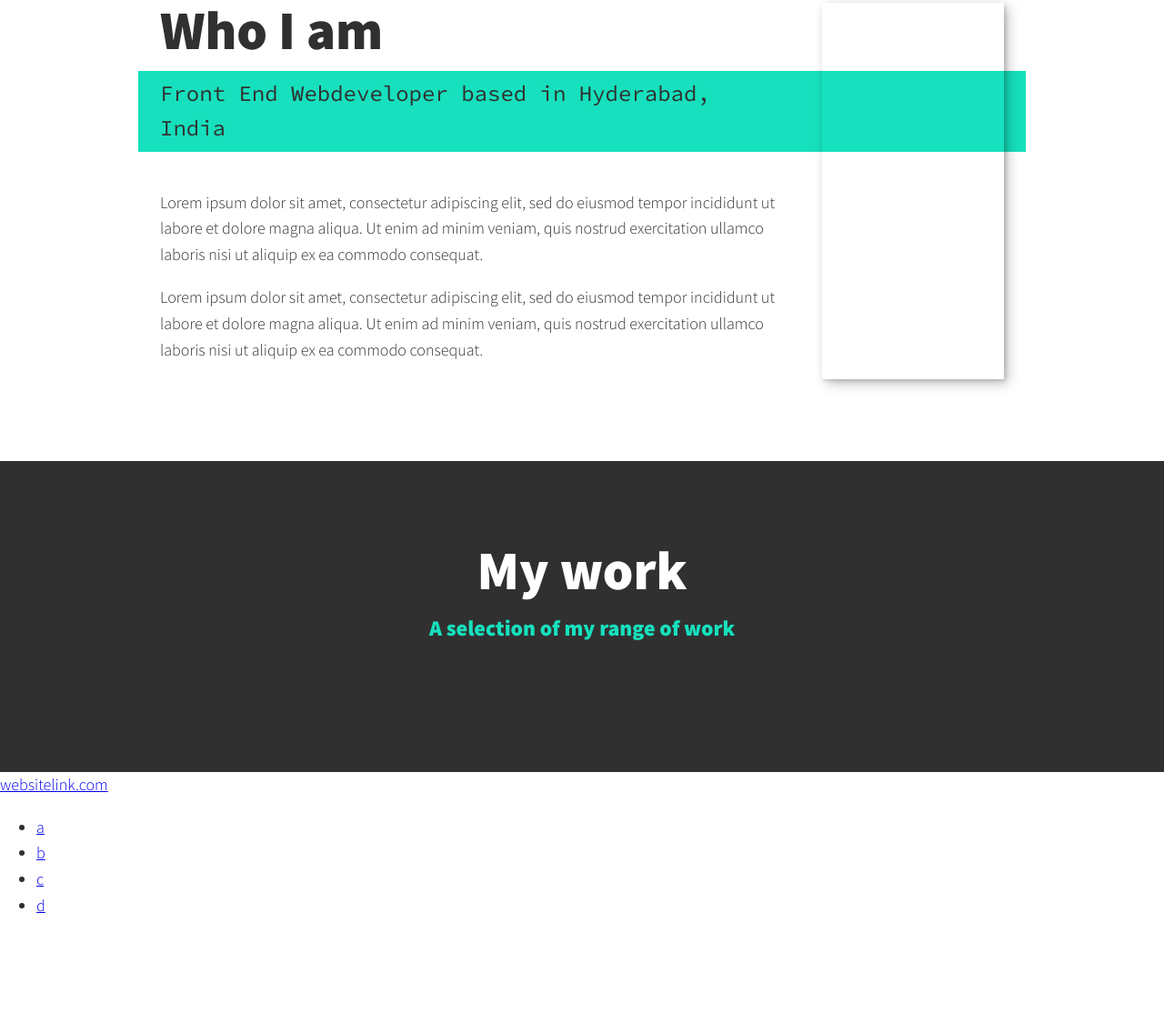
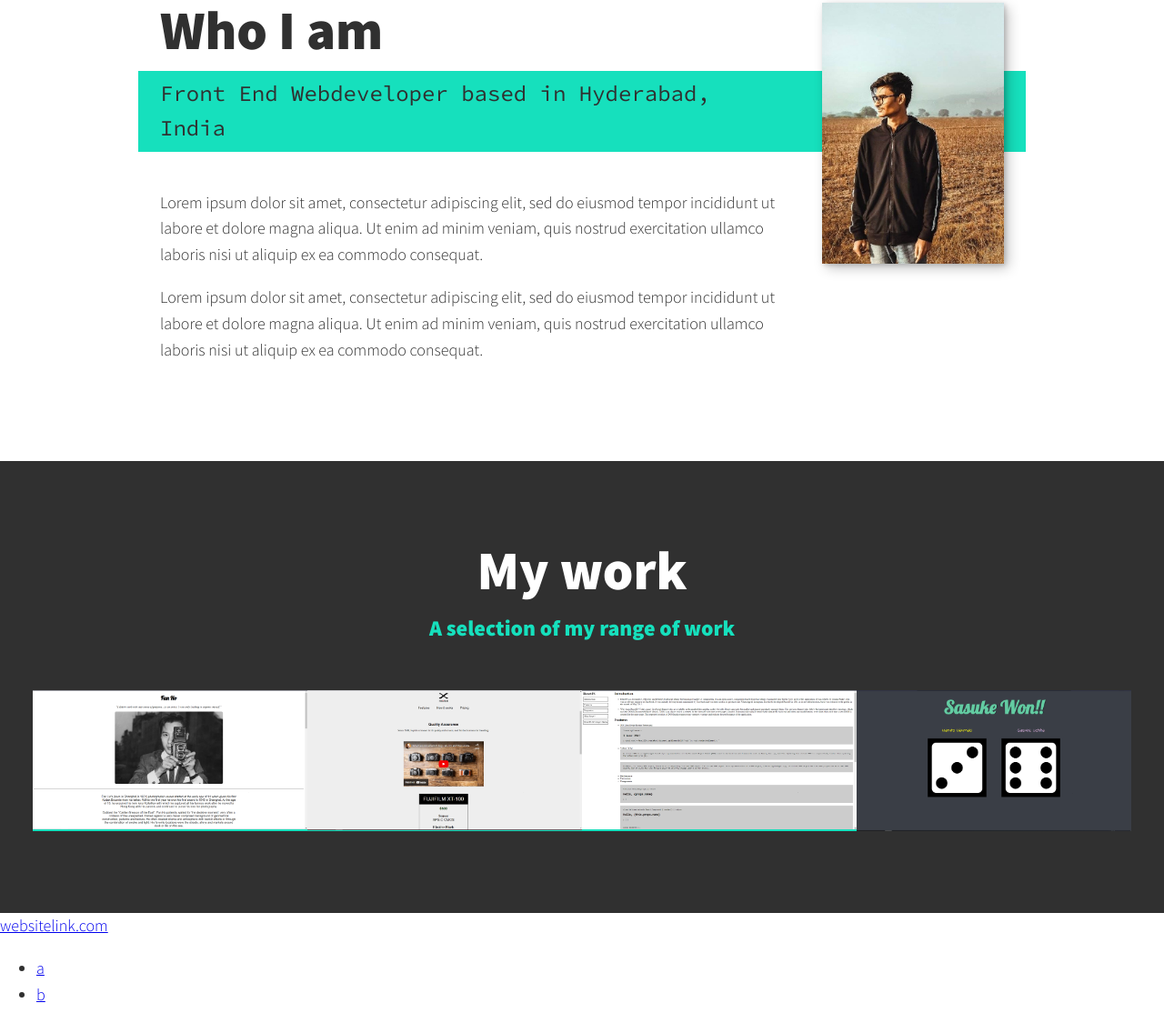
Before and after one commit to b-rajshekar/myportfolio, a plain HTML site: page index.html in a window 1280 px wide. Shown: the part 1215-2329 px from the top of the page at 91% size. Before the commit the page ends 2244 px from the top, so only its background shows below. Drawn offline with nearby package versions, Linux system fonts and the light colour scheme; the site is published under a folder, as on GitHub Pages, so addresses that start at the root find nothing.

Commit message:
Fixed image not loading

```diff
--- a/index.html
+++ b/index.html
@@ -73,7 +73,7 @@
                <p>Lorem ipsum dolor sit amet, consectetur adipiscing elit, sed do eiusmod tempor incididunt ut labore et dolore magna aliqua. Ut enim ad minim veniam, quis nostrud exercitation ullamco laboris nisi ut aliquip ex ea commodo consequat.</p>
            </div>
 
-           <img src="/images/me2.jpg" alt="" class="about-me__img">
+           <img src="./images/me2.jpg" alt="" class="about-me__img">
         </section>
 
         <!-- My Work -->
@@ -84,22 +84,22 @@
             <div class="portfolio">
                 <!-- Portfolio item 01 -->
                 <a href="#" class="portfolio__item">
-                    <img src="/images/project1.png" alt="" class="portfolio__img">
+                    <img src="./images/project1.png" alt="" class="portfolio__img">
                 </a>
 
                 <!-- Portfolio item 02 -->
                 <a href="#" class="portfolio__item">
-                    <img src="/images/project2.png" alt="" class="portfolio__img">
+                    <img src="./images/project2.png" alt="" class="portfolio__img">
                 </a>
 
                 <!-- Portfolio item 03 -->
                 <a href="#" class="portfolio__item">
-                    <img src="/images/project3.png" alt="" class="portfolio__img">
+                    <img src="./images/project3.png" alt="" class="portfolio__img">
                 </a>
 
                 <!-- Portfolio item 04 -->
                 <a href="#" class="portfolio__item">
-                    <img src="/images/project4.png" alt="" class="portfolio__img">
+                    <img src="./images/project4.png" alt="" class="portfolio__img">
                 </a>
             </div>
         </section>
```
